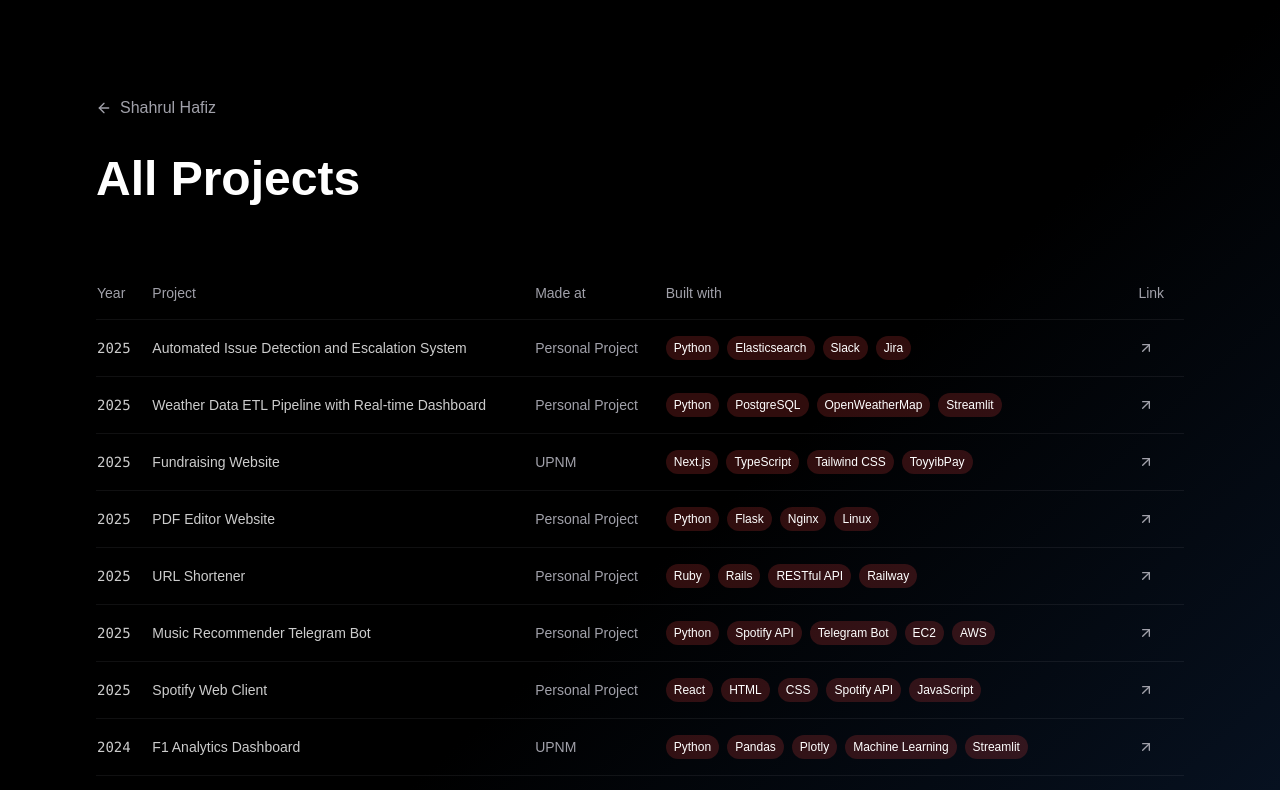
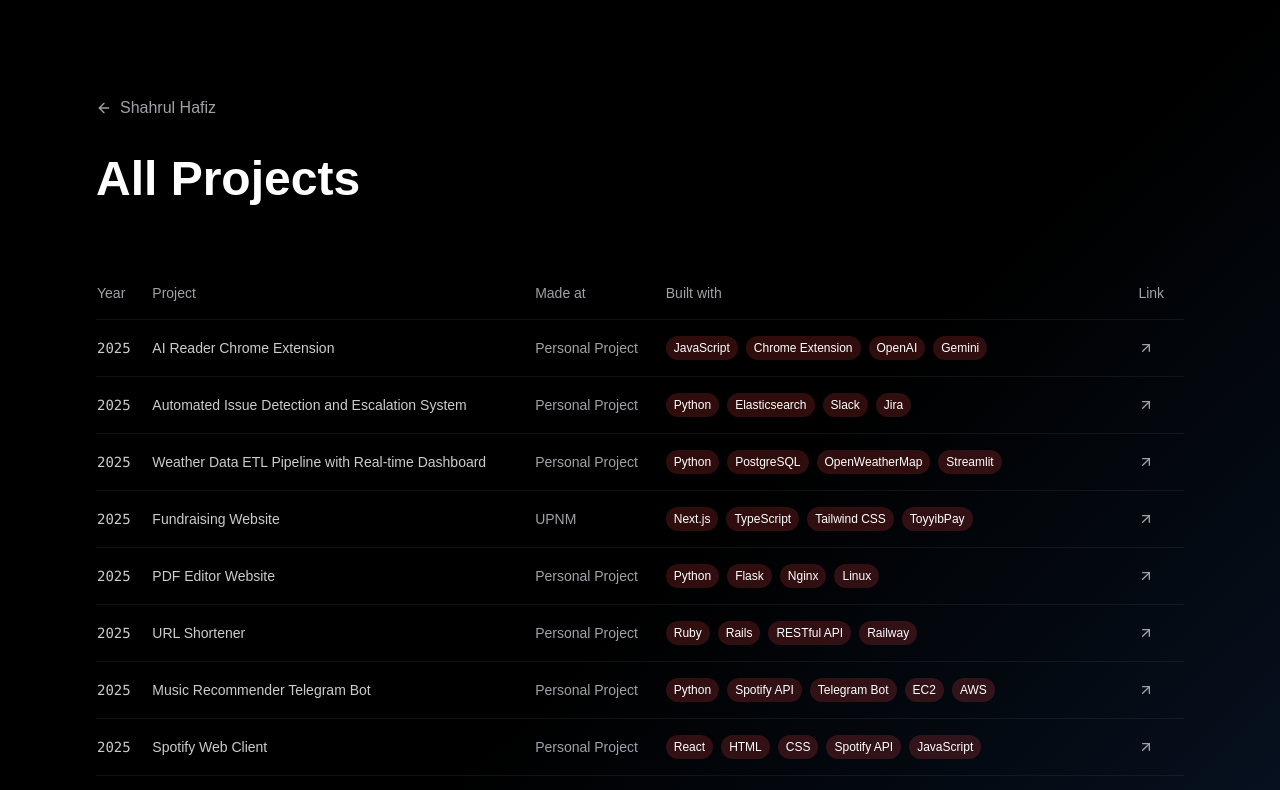
Before and after one commit to apih99/Portfolio_Hafiz, a Next.js app: page /archive in a window 1280 px wide. Shown: the top 790 px of the page. Built offline with nearby package versions, Linux system fonts and the light colour scheme.

Commit message:
Add project in archive

```diff
--- a/app/archive/page.tsx
+++ b/app/archive/page.tsx
@@ -4,6 +4,13 @@ import Link from 'next/link'
 import { ArrowLeft } from 'lucide-react'
 
 const projects = [
+  {
+    year: '2025',
+    title: 'AI Reader Chrome Extension',
+    madeAt: 'Personal Project',
+    builtWith: ['JavaScript', 'Chrome Extension', 'OpenAI','Gemini'],
+    link: 'https://github.com/apih99/AI-reader'
+  },
   {
     year: '2025',
     title: 'Automated Issue Detection and Escalation System',
```
